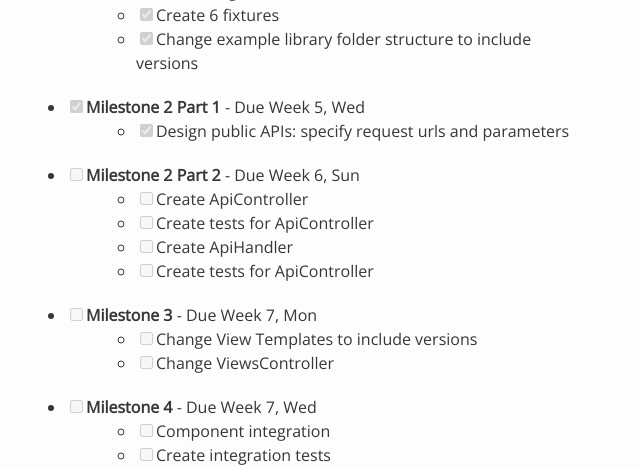
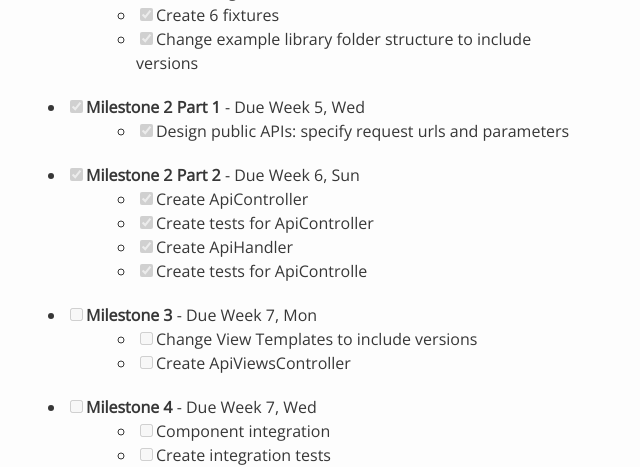
Before and after one commit to nus-oss/cs3281-AY1516S2-website, a Jekyll site: the page built from teams/codebender.md, in a window 1280 px wide and 900 px high, scrolled down 2207 px. Shown: the top 467 px of the window, without its empty margins (319-959 px from the left). Built offline with Jekyll 4.4.1, drawn with Linux system fonts in a browser that asks for light colours.

Commit message:
Update Eratosthenes progress

```diff
--- a/teams/codebender.md
+++ b/teams/codebender.md
@@ -78,14 +78,14 @@ permalink: /teams/codebender/
     * [X] Change example library folder structure to include versions
 * [x] **Milestone 2 Part 1** - Due Week 5, Wed
     * [X] Design public APIs: specify request urls and parameters
-* [ ] **Milestone 2 Part 2** - Due Week 6, Sun
-    * [ ] Create ApiController
-    * [ ] Create tests for ApiController
-    * [ ] Create ApiHandler
-    * [ ] Create tests for ApiController
+* [x] **Milestone 2 Part 2** - Due Week 6, Sun
+    * [X] Create ApiController
+    * [X] Create tests for ApiController
+    * [X] Create ApiHandler
+    * [X] Create tests for ApiControlle
 * [ ] **Milestone 3** - Due Week 7, Mon
     * [ ] Change View Templates to include versions
-    * [ ] Change ViewsController
+    * [ ] Create ApiViewsController
 * [ ] **Milestone 4** - Due Week 7, Wed
     * [ ] Component integration
     * [ ] Create integration tests
```
